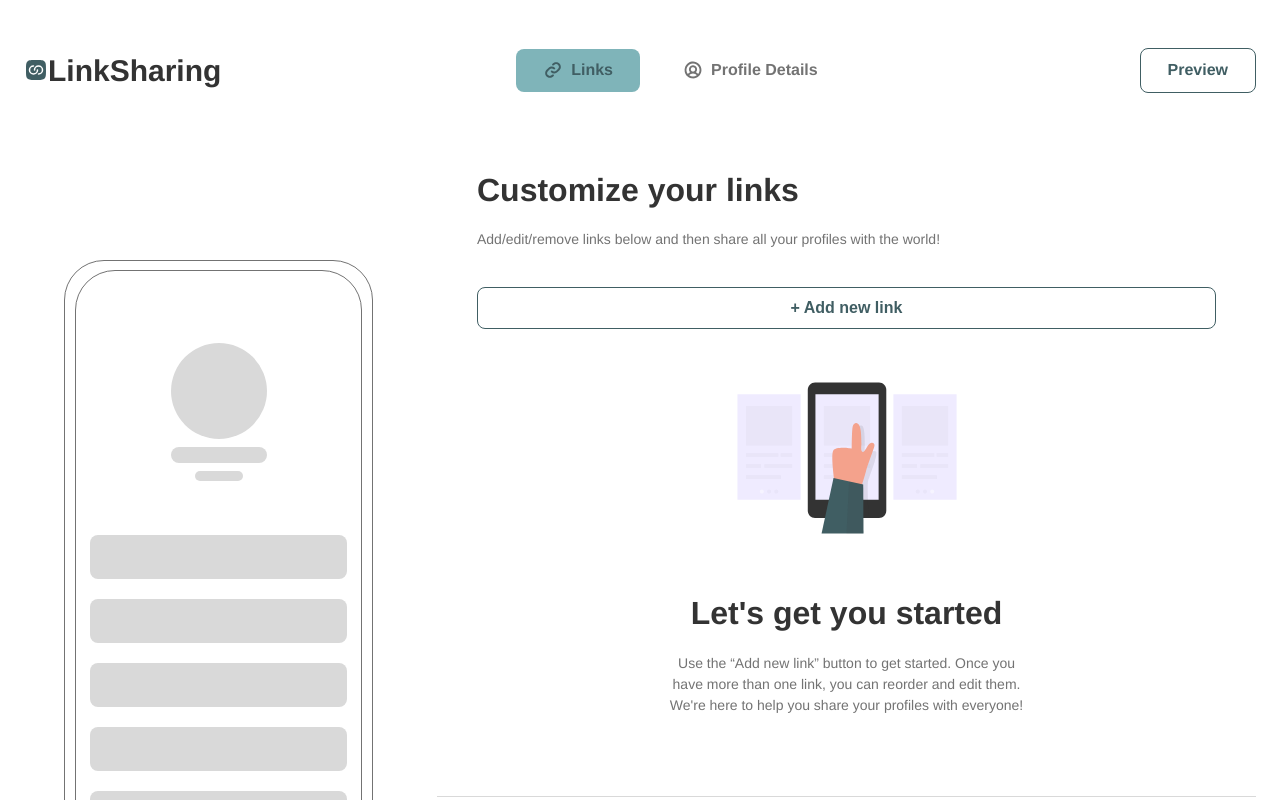
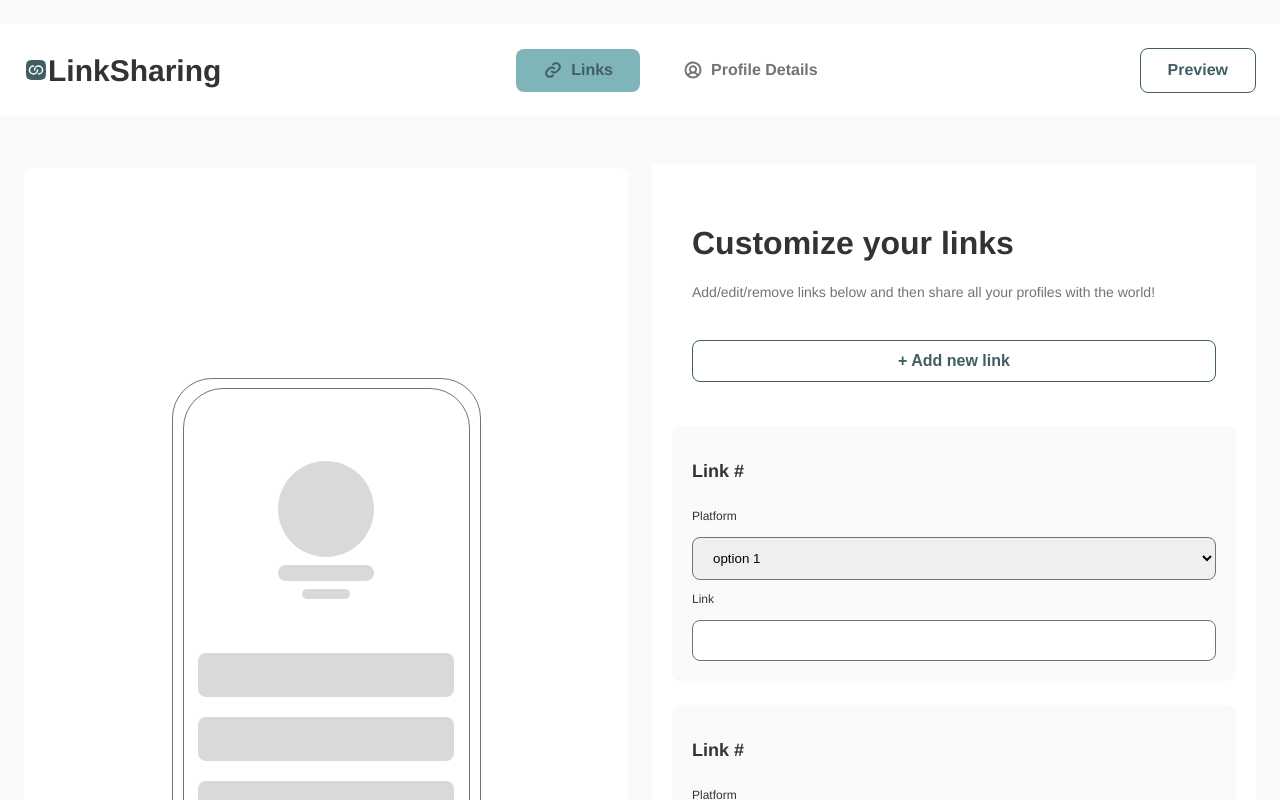
Before and after one commit to jspvg/link-sharing-app, a React (Vite) app: page / in a window 1280 px wide. Shown: the top 800 px of the page. Built offline with nearby package versions, Linux system fonts and the light colour scheme.

Commit message:
created add links scaffold

```diff
--- a/src/App.scss
+++ b/src/App.scss
@@ -13,12 +13,14 @@ body {
   @extend %flex-container;
   font-family: Helvetica, Arial, sans-serif;
   color: $gray;
+  background-color: $grayish-white;
   margin: 0;
 }
 
 nav {
   display: flex;
   justify-content: space-between;
+  background-color: white;
   margin: 24px;
   padding: 16px 24px;
   height: 60px;
@@ -85,6 +87,25 @@ input[type="password"] {
   background-image: url("./assets/lock.svg");
 }
 
+input[type="url"] {
+  @extend %form-input;
+}
+
+.link-input {
+  @extend %flex-column;
+  background-color: $grayish-white;
+  display: flex;
+  gap: 12px;
+  font-size: 12px;
+  padding: 20px;
+  border-radius: 8px;
+  width: 100%;
+}
+
+.select-input {
+  @extend %form-input;
+}
+
 .button {
   @extend %flex-container;
   @extend %flex-column;
@@ -116,7 +137,7 @@ input[type="password"] {
   box-shadow: 0px 0px 32px 0px;
 }
 
-.button:disabled{
+.button:disabled {
   background-color: $pale-gray;
 }
 
--- a/src/components/CustomizeLinks.tsx
+++ b/src/components/CustomizeLinks.tsx
@@ -1,4 +1,5 @@
 const CustomizeLinks = () => {
+  const test = false;
   return (
     <div className="customize-div">
       <div className="customize-header">
@@ -7,20 +8,59 @@ const CustomizeLinks = () => {
           Add/edit/remove links below and then share all your profiles with the
           world!
         </p>
-        <button className="nav-link nav-preview link-button">+ Add new link</button>
+        <button className="nav-link nav-preview link-button">
+          + Add new link
+        </button>
       </div>
-      <div className="customize-body">
-        <img className="customize-img" src="../src/assets/customize.svg" alt="hand scrolling on phone" />
-        <h1>Let's get you started</h1>
-        <p className="customize-p">
-          Use the “Add new link” button to get started. Once you have more than
-          one link, you can reorder and edit them. We're here to help you share
-          your profiles with everyone!
-        </p>
+      <div className={`customize-body ${test ? '': 'gap-24'}`}>
+        {test ? (
+          <>
+            <img
+              className="customize-img"
+              src="../src/assets/customize.svg"
+              alt="hand scrolling on phone"
+            />
+            <h1>Let's get you started</h1>
+            <p className="customize-p">
+              Use the “Add new link” button to get started. Once you have more
+              than one link, you can reorder and edit them. We're here to help
+              you share your profiles with everyone!
+            </p>
+          </>
+        ) : (
+          <>
+            <form className="link-input">
+              <h2>Link #</h2>
+              <label>Platform</label>
+              <select className="select-input element-input">
+                <option value="option 1">option 1</option>
+                <option value="option 2">option 2</option>
+                <option value="option 3">option 3</option>
+                <option value="option 4">option 4</option>
+              </select>
+              <label>Link</label>
+              <input type="url" className="element-input" />
+            </form>
+            <form className="link-input">
+              <h2>Link #</h2>
+              <label>Platform</label>
+              <select className="select-input element-input">
+                <option value="option 1">option 1</option>
+                <option value="option 2">option 2</option>
+                <option value="option 3">option 3</option>
+                <option value="option 4">option 4</option>
+              </select>
+              <label>Link</label>
+              <input type="url" className="element-input" />
+            </form>
+          </>
+        )}
       </div>
       <div className="save-button">
         {/* TODO manage disabled state */}
-        <button className="button" disabled>Save</button>
+        <button className="button" disabled>
+          Save
+        </button>
       </div>
     </div>
   );
--- a/src/styles/colors.scss
+++ b/src/styles/colors.scss
@@ -6,3 +6,4 @@ $dark-charcoal-gray: #1e1e1e;
 $gray: #333;
 $soft-gray: #737373;
 $pale-gray: #d9d9d9;
+$grayish-white: #fafafa;
--- a/src/styles/components/links.scss
+++ b/src/styles/components/links.scss
@@ -4,12 +4,15 @@
 .links-page {
   @extend %flex-container;
   @extend %flex-column;
+  gap: 24px;
   width: 100%;
 }
 
 .links-div {
   @extend %flex-container;
   @extend %flex-row;
+  background-color: $grayish-white;
+  border-radius: 8px;
   gap: 24px;
   width: 100%;
   margin: 0px 24px 24px;
@@ -18,15 +21,19 @@
 .mockup-div {
   @extend %flex-container;
   @extend %flex-column;
-  margin: 40px;
-  width: 1/3;
+  background-color: white;
+  border-radius: 8px;
+  padding: 130px 40px;
+  width: 100%;
+  height: 100%
 }
 
 .customize-div {
   @extend %flex-container;
   @extend %flex-column;
-  margin: 0 40px 40px;
-  width: 2/3;
+  background-color: white;
+  padding: 40px;
+  width: 100%;
 }
 
 .mobile-outline {
@@ -108,6 +115,10 @@
   height: 100%;
 }
 
+.gap-24 {
+  gap: 24px;
+}
+
 .customize-img {
   margin-bottom: 40px;
 }
--- a/src/styles/components/login.scss
+++ b/src/styles/components/login.scss
@@ -2,6 +2,7 @@
 
 .login-body {
   @extend %flex-column;
+  background-color: white;
   display: flex;
   align-items: flex-start;
   gap: 40px;
```
